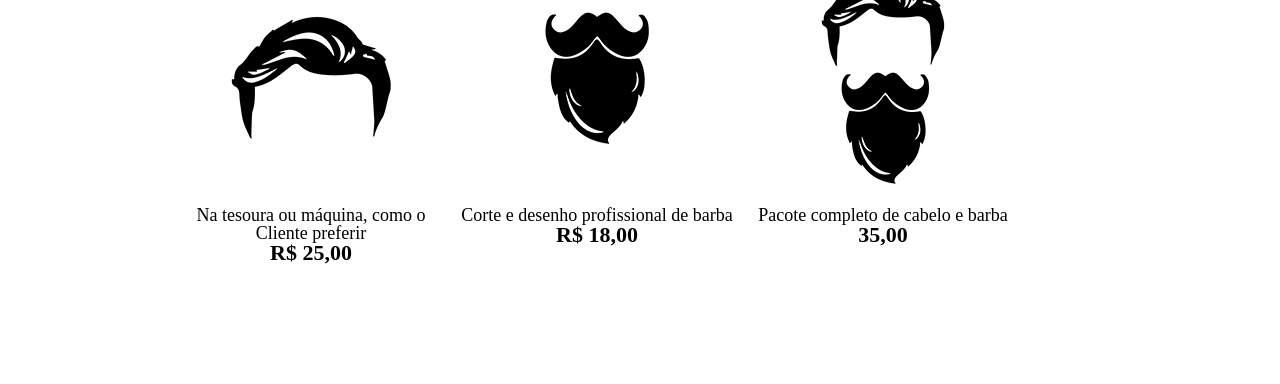
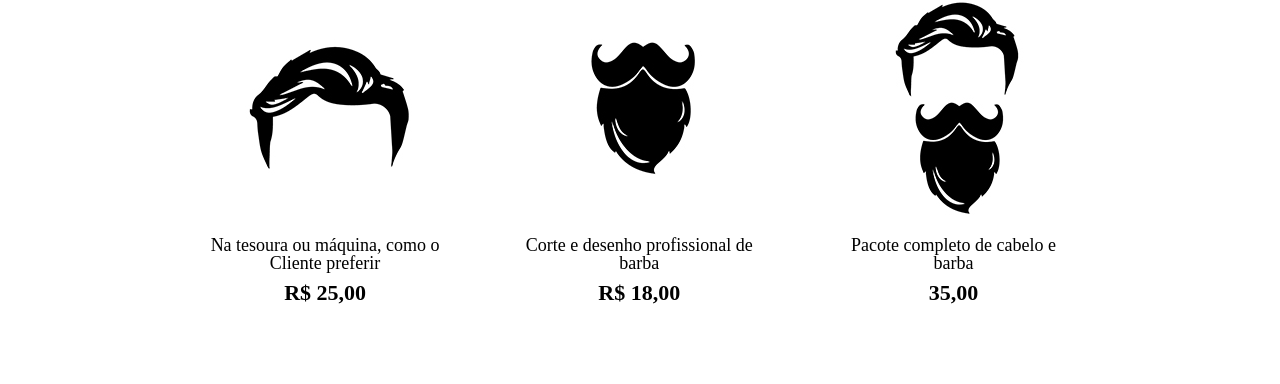
Before and after one commit to BarbaraPSousa/curso-html-css-primeira-pagina-web, a plain HTML site: page produtos.html in a window 1280 px wide. Shown: the part 420-804 px from the top of the page. Drawn offline with Linux system fonts and the light colour scheme.

Commit message:
Ajustando o tamanho dos elementos

```diff
--- a/produtos.css
+++ b/produtos.css
@@ -38,7 +38,12 @@ nav a {
 	text-align: center;
 	width: 30%;
 	vertical-align: top;
+	margin: 0 1.5%;
+	padding: 30px 20px;
+	box-sizing: border-box;
+
 }
+
 .produtos h2 {
 	font-size: 30px;
 	font-weight: bold;
@@ -52,4 +57,5 @@ nav a {
 .produto-preco {
 	font-size: 22px;
 	font-weight: bold;
+	margin-top: 10px;
 }
```
